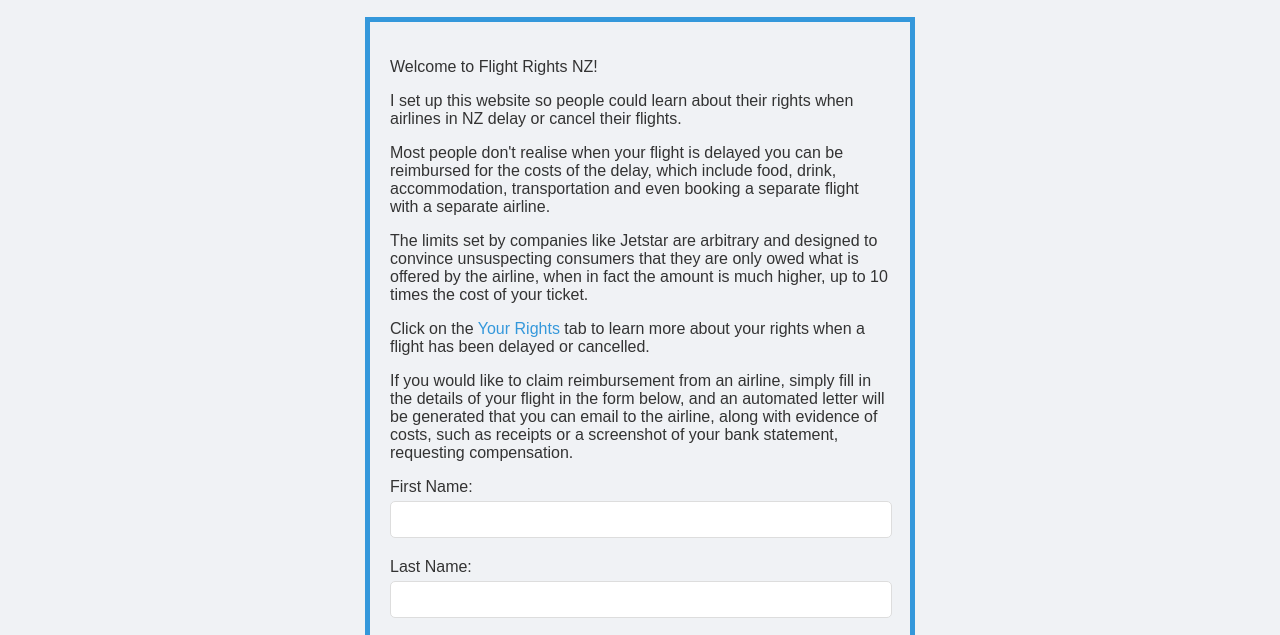
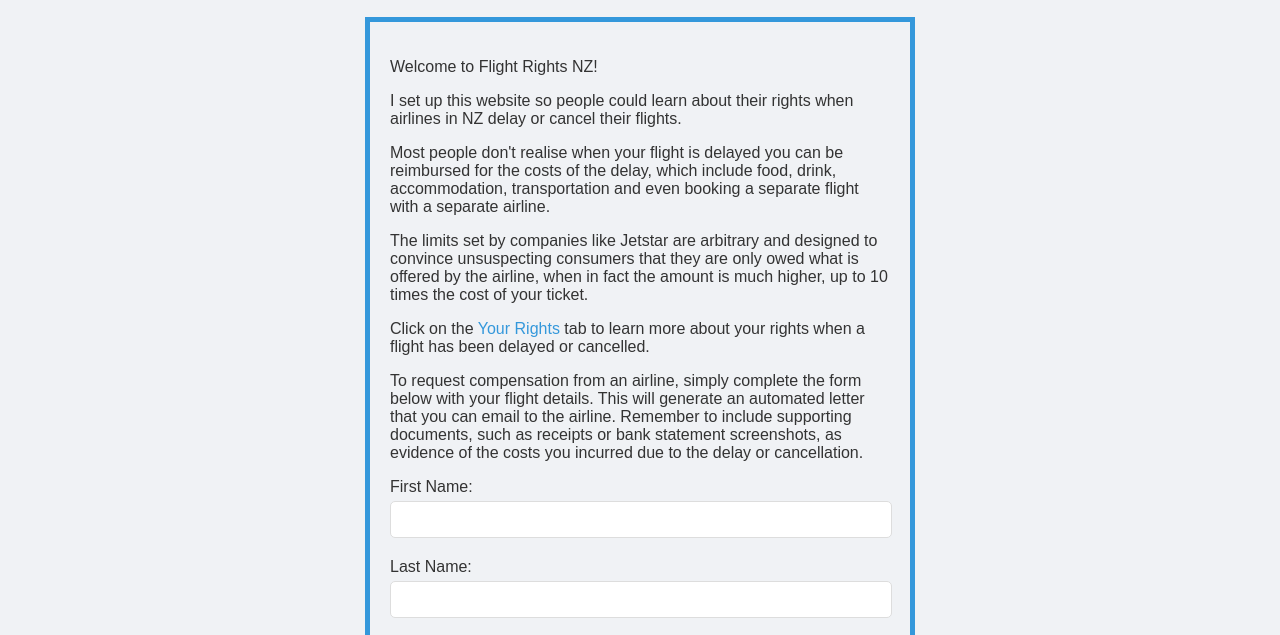
Before and after one commit to trader8899/flightrights.nz, a plain HTML site: page index.html in a window 1280 px wide. Shown: the part 156-791 px from the top of the page. Drawn offline with Linux system fonts and the light colour scheme.

Commit message:
Update index.html
Updated text.

```diff
--- a/index.html
+++ b/index.html
@@ -121,7 +121,7 @@
 
         <p>Click on the <a href="YourRights.html" target="_blank">Your Rights</a> tab to learn more about your rights when a flight has been delayed or cancelled.</p>
 
-        <p>If you would like to claim reimbursement from an airline, simply fill in the details of your flight in the form below, and an automated letter will be generated that you can email to the airline, along with evidence of costs, such as receipts or a screenshot of your bank statement, requesting compensation.</p>
+        <p>To request compensation from an airline, simply complete the form below with your flight details. This will generate an automated letter that you can email to the airline. Remember to include supporting documents, such as receipts or bank statement screenshots, as evidence of the costs you incurred due to the delay or cancellation.</p>
 
         <label for="fname">First Name:</label>
         <input type="text" id="fname" name="fname">
```
